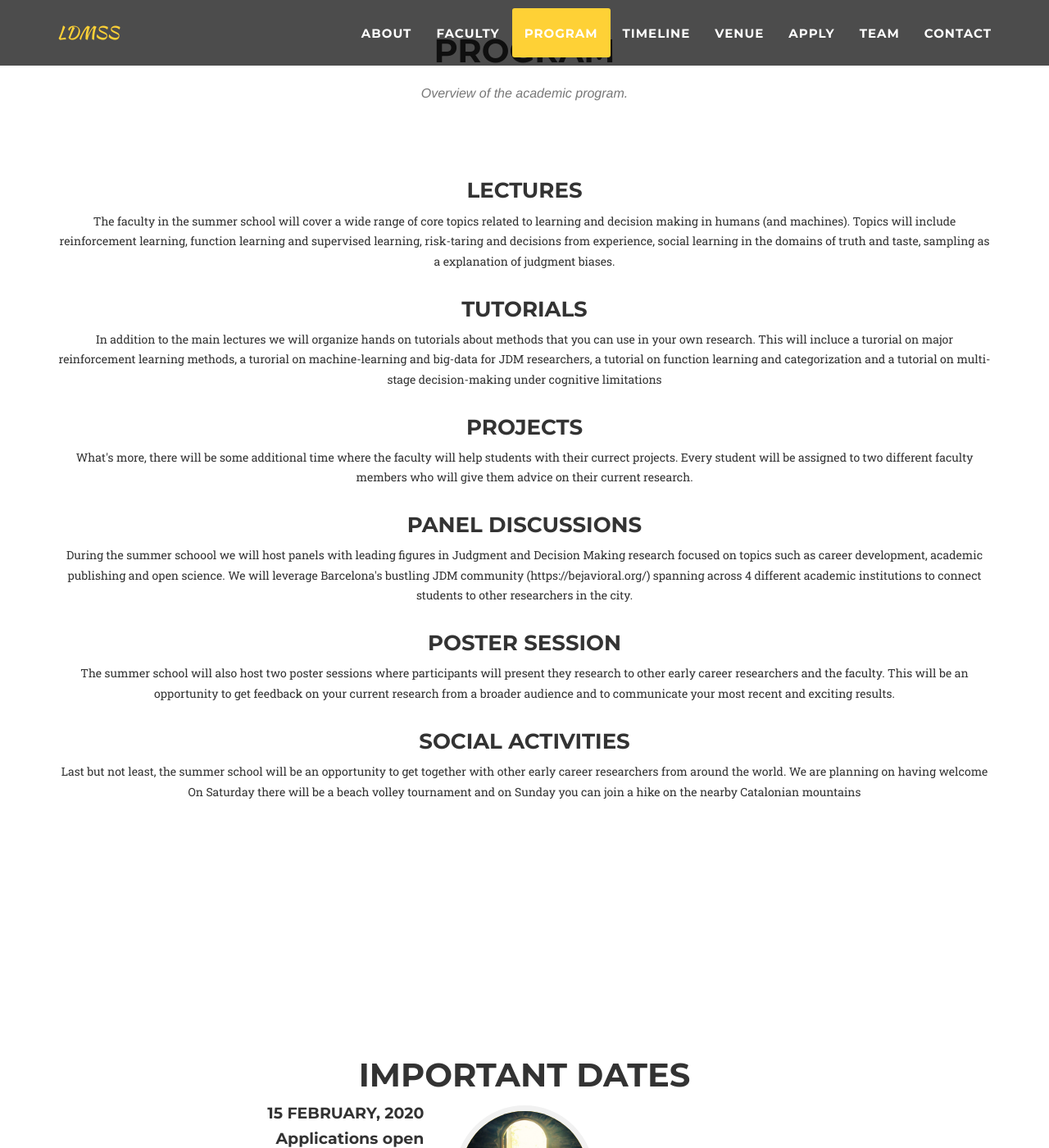
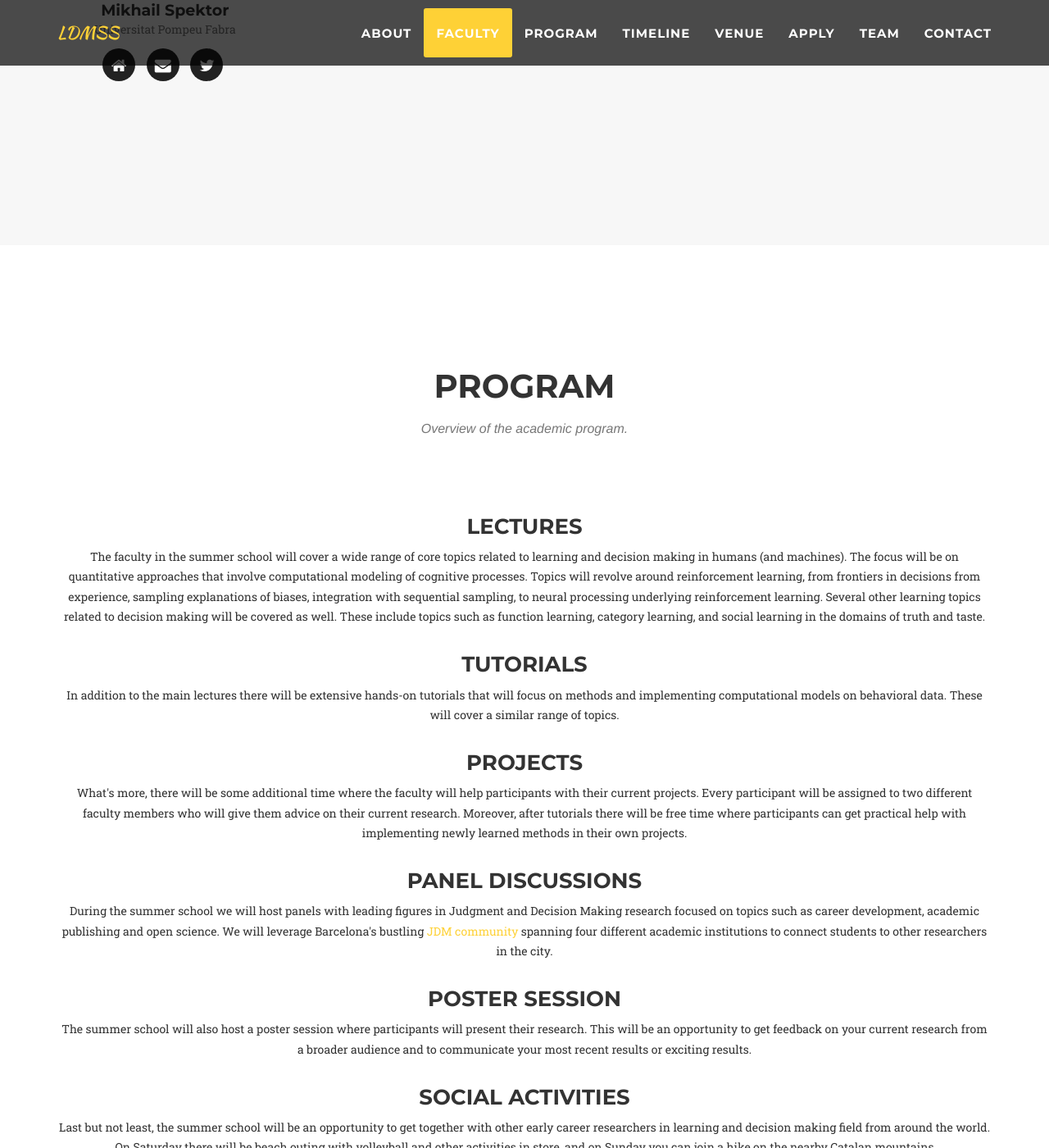
Before and after one commit to ldmss/ldmss.github.io, a Jekyll site: the page built from index.html, in a window 1280 px wide and 1400 px high, scrolled down 3817 px. Shown: the whole window at 82% size. Built offline with Jekyll 4.4.1, drawn with Linux system fonts in a browser that asks for light colours; some web fonts are replaced; some of the changed text lies outside the part shown.

Commit message:
updated about, program and few photos

```diff
--- a/_config.yml
+++ b/_config.yml
@@ -57,14 +57,14 @@ directors:
       url: mailto:gael.lemens@upf.edu
 
 faculty:
-- name: Jörg Rieskamp
-  pic: 13
-  position: University of Basel
-  social:
-    - title: home
-      url: https://psychologie.unibas.ch/de/personen/joerg-rieskamp/about-me/
-    - title: envelope
-      url: mailto:joerg.rieskamp@unibas.ch
+# - name: Jörg Rieskamp
+#   pic: 13
+#   position: University of Basel
+#   social:
+#     - title: home
+#       url: https://psychologie.unibas.ch/de/personen/joerg-rieskamp/about-me/
+#     - title: envelope
+#       url: mailto:joerg.rieskamp@unibas.ch
 - name: Gael Le Mens
   pic: 5
   position: Universitat Pompeu Fabra
@@ -81,14 +81,6 @@ faculty:
       url: https://www.santafe.edu/people/profile/mirta-galesic
     - title: envelope
       url: mailto:galesic@santafe.edu
-- name: Henrik Olsson
-  pic: 7
-  position: Santa Fe Institute
-  social:
-    - title: home
-      url: https://www.santafe.edu/people/profile/henrik-olsson
-    - title: envelope
-      url: mailto:olsson@santafe.edu
 - name: Maarten Speekenbrink
   pic: 8
   position: University College London
@@ -107,6 +99,14 @@ faculty:
       url: https://www.iese.edu/faculty-research/faculty/johannes-muller-trede/
     - title: envelope
       url: mailto:jmuller@iese.edu
+- name: Henrik Olsson
+  pic: 7
+  position: Santa Fe Institute
+  social:
+    - title: home
+      url: https://www.santafe.edu/people/profile/henrik-olsson
+    - title: envelope
+      url: mailto:olsson@santafe.edu
 - name: Emmanouil Konstantinidis
   pic: 3
   position: University of Warwick
--- a/_includes/about.html
+++ b/_includes/about.html
@@ -10,13 +10,13 @@
                 <div class="col-md-1 col-sm-1 col-xs-0"></div>
                 <div class="col-md-10 col-sm-10 col-xs-12">
 
-                    <p>We all make numerous decisions in our everyday lives, from small decisions such as choosing a restaurant for dinner to impactful decisions such as choosing a career. In many cases, we have to learn through experience which restaurants we like or which professional activities we enjoy most. In the 5th EADM Summer School on Learning and Decision Making we will investigate a wide range of desicions and look at the learning mechanisms that supports them.</p>
+                    <p>We all make numerous decisions in our everyday lives, from small decisions such as choosing a restaurant for dinner to impactful decisions such as choosing a career. In many cases, we have to learn through experience which restaurants we like or which professional activities we enjoy most. In the 5th EADM Summer School on Learning and Decision Making we will investigate a wide range of decisions and look at the learning mechanisms that support them.</p>
 
-                    <p> The participants of the summer school will learn about the theoretical and practical foundations of how people (and machines) represent and update belief about choice alternatives, how these beliefs relate to choices, and how to obtain a process-level understanding of individual choices. It is mainly aimed at early-career researchers (PhD students, post-doctoral researchers), but is also open to advanced master students and researchers at other stages of their career.</p>
+                    <p>The summer school will be a one-week long event comprised of lectures, tutorials, work on projects, panel discussions and poster sessions. The participants will learn about the theoretical and practical foundations of how people (and machines) represent and update belief about choice alternatives, how these beliefs relate to choices, and how to obtain a process-level understanding of individual choices. The focus will be on the framework of reinforcement learning, a framework that has been particularly successful in modeling human behavior, as well as in machine learning. Substantial amount of time will be spent on other formal approaches to learning or decision making.</p>
 
-                    <p>The summer school will be a one-week long event comprised of lectures, tutorials, modeling projects, panel discussions and poster sessions. The program will cover various aspects of learning and decision making with a focus on the framework of reinforcement learning, a framework that has been particularly successful in modeling human and non-human behavior.</p>
+                    <p>The summer school is mainly aimed at early-career researchers (PhD students, post-doctoral researchers), but is also open to advanced master students and researchers at other stages of their career. Participants should have some background in computational/quantitative analysis. The organizing team will select academically outstanding participants who stand to benefit the most from the summer school, paying attention to diversity of backgrounds.</p>
 
-                    <p>After completing the summer school, participants will possess the necessary skills to understand, critically evaluate, and implement various standard models of learning and decision making. Participants should be familiar with a data-analysis language of their choice (e.g., R, Python, Matlab or Julia) in order to practically apply their newly acquired knowledge.</p>
+                    <p>After completing the summer school, participants will possess the necessary skills to understand, critically evaluate, and implement various standard models of learning and decision making. Participants should be familiar with a data-analysis language of their choice (e.g., R, Python, Matlab or Julia) in order to practically apply their newly acquired knowledge and benefit maximally from the summer school.</p>
 
                     <p>The organization team (Pantelis Analytis, Manos Konstantinidis, Gaël Le Mens, Mikhail Spektor and Hrvoje Stojic) looks forward to welcoming you in Barcelona!</p>
 
--- a/_includes/apply.html
+++ b/_includes/apply.html
@@ -15,7 +15,7 @@
                         <li><strong>CV</strong>: An up-to-date CV focusing on your academic work, at most three pages long.</li>
                         <li><strong>Motivation letter</strong>: A one-page letter detailing your motivation to participate in the summer school.</li>
                         <li><strong>Poster abstract</strong>: As a part of our program every participant will be required to present their work in a poster session. In the poster you can report on unpublished analysis of simulated or experimental data, elaborate on an idea that you would like to receive feedback on, or you can present the results from a paper that you recently published. It should be related to learning and decision making, broadly conceived.</li>
-                        <li><strong>One reference letter</strong>: A reference letter sent to us on your behalf, detailing why you are a good candidate for the summer school. Ideally this letter should be written by a person that is familiar with your academic achievements.</li>
+                        <li><strong>One reference letter</strong>: A reference letter sent to us on your behalf, detailing why you are a good candidate for the summer school. Ideally this letter should be written by a person that is familiar with your academic achievements. This is required for master students and early career researchers.</li>
                     </ul>
 
                     <p>When applications open a link will be available on this website that will lead you to a form where you will be able to submit all your materials.</p>
--- a/_includes/program.html
+++ b/_includes/program.html
@@ -12,7 +12,7 @@
                     <h3 class="section-heading">Lectures</h3>
                 </div>
                 <div class="col-md-12">
-                    <p>The faculty in the summer school will cover a wide range of core topics related to learning and decision making in humans (and machines). Topics will include reinforcement learning, function learning and supervised learning, risk-taring and decisions from experience, social learning in the domains of truth and taste, sampling as a explanation of judgment biases.   </p>
+                    <p>The faculty in the summer school will cover a wide range of core topics related to learning and decision making in humans (and machines). The focus will be on quantitative approaches that involve computational modeling of cognitive processes. Topics will revolve around reinforcement learning, from frontiers in decisions from experience, sampling explanations of biases, integration with sequential sampling, to neural processing underlying reinforcement learning. Several other learning topics related to decision making will be covered as well. These include topics such as function learning, category learning, and social learning in the domains of truth and taste.</p>
                 </div>
             </div>
 
@@ -21,7 +21,7 @@
                     <h3 class="section-heading">Tutorials</h3>
                 </div>
                 <div class="col-md-12">
-                    <p>In addition to the main lectures we will organize hands on tutorials about methods that you can use in your own research. This will incluce a turorial on major reinforcement learning methods, a turorial on machine-learning and big-data for JDM researchers, a tutorial on function learning and categorization and a tutorial on multi-stage decision-making under cognitive limitations </p>
+                    <p>In addition to the main lectures there will be extensive hands-on tutorials that will focus on methods and implementing computational models on behavioral data. These will cover a similar range of topics.</p>
                 </div>
             </div>
 
@@ -30,7 +30,7 @@
                     <h3 class="section-heading">Projects</h3>
                 </div>
                 <div class="col-md-12">
-                    <p>What's more,  there will be some additional time where the faculty will help students with their currect projects. Every student will be assigned to two different faculty members who will give them advice on their current research. </p>
+                    <p>What's more, there will be some additional time where the faculty will help participants with their current projects. Every participant will be assigned to two different faculty members who will give them advice on their current research. Moreover, after tutorials there will be free time where participants can get practical help with implementing newly learned methods in their own projects.</p>
                 </div>
             </div>
 
@@ -39,7 +39,7 @@
                     <h3 class="section-heading">Panel discussions</h3>
                 </div>
                 <div class="col-md-12">
-                    <p>During the summer schoool we will host panels with leading figures in Judgment and Decision Making research focused on topics such as career development, academic publishing and open science. We will leverage Barcelona's bustling JDM community (https://bejavioral.org/) spanning across 4 different academic institutions to connect students to other researchers in the city. </p>
+                    <p>During the summer school we will host panels with leading figures in Judgment and Decision Making research focused on topics such as career development, academic publishing and open science. We will leverage Barcelona's bustling <a href="https://bejavioral.org/">JDM community</a> spanning four different academic institutions to connect students to other researchers in the city.</p>
                 </div>
             </div>
 
@@ -48,7 +48,7 @@
                     <h3 class="section-heading">Poster session</h3>
                 </div>
                 <div class="col-md-12">
-                    <p>The summer school will also host two poster sessions where participants will present they research to other early career researchers and the faculty. This will be an opportunity to get feedback on your current research from a broader audience and to communicate your most recent and exciting results. </p>
+                    <p>The summer school will also host a poster session where participants will present their research. This will be an opportunity to get feedback on your current research from a broader audience and to communicate your most recent results or exciting results.</p>
                 </div>
             </div>
 
@@ -57,7 +57,7 @@
                     <h3 class="section-heading">Social activities</h3>
                 </div>
                 <div class="col-md-12">
-                    <p>Last but not least, the summer school will be an opportunity to get together with other early career researchers from around the world. We are planning on having welcome  On Saturday there will be a beach volley tournament and on Sunday you can join a hike on the nearby Catalonian mountains</p>
+                    <p>Last but not least, the summer school will be an opportunity to get together with other early career researchers in learning and decision making field from around the world. On Saturday there will be beach outing with volleyball and other activities in store, and on Sunday you can join a hike on the nearby Catalan mountains</p>
                 </div>
             </div>
 
--- a/_includes/venue.html
+++ b/_includes/venue.html
@@ -14,19 +14,11 @@
                     <p>Carrer de Ramon Trias Fargas, 25-27<br>08005 Barcelona, Spain</p>
 
                     <div class="venue-image">
-                        <img class="img-responsive img-centered" src="img/venue/upf-ciutadella.jpg" alt="">
+                        <img class="img-responsive img-centered" src="img/venue/upf-inner.jpg" alt="">
                     </div>
 
                     <div class="venue-image">
                         <img class="img-responsive img-centered" src="img/venue/upf-pompeu.jpg" alt="">
-                    </div>
-
-                    <div class="venue-image">
-                        <img class="img-responsive img-centered" src="img/venue/upf-inner.jpg" alt="">
-                    </div>
-
-                    <div class="venue-image">
-                        <img class="img-responsive img-centered" src="img/venue/upf-biblio.jpg" alt="">
                     </div>
 
                     <div class="venue-image">
```
Also changed, not shown: img/directors/2.jpg, img/directors/3.jpg, img/faculty/2.jpg, img/faculty/3.jpg.
